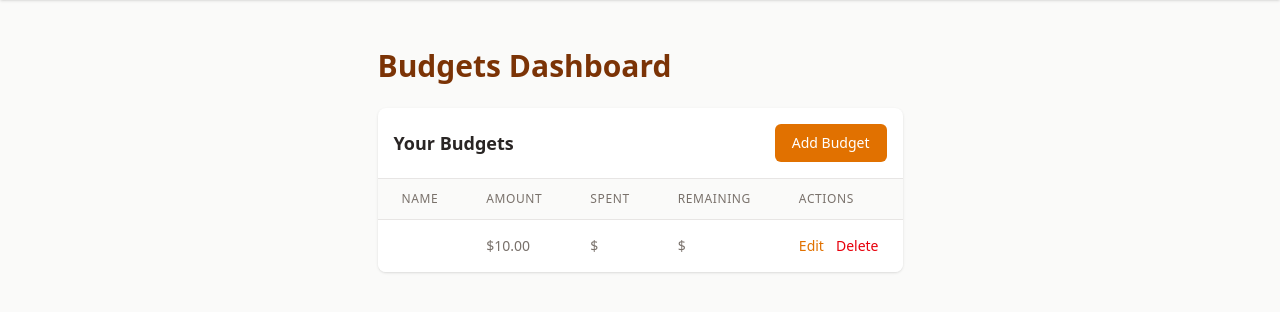
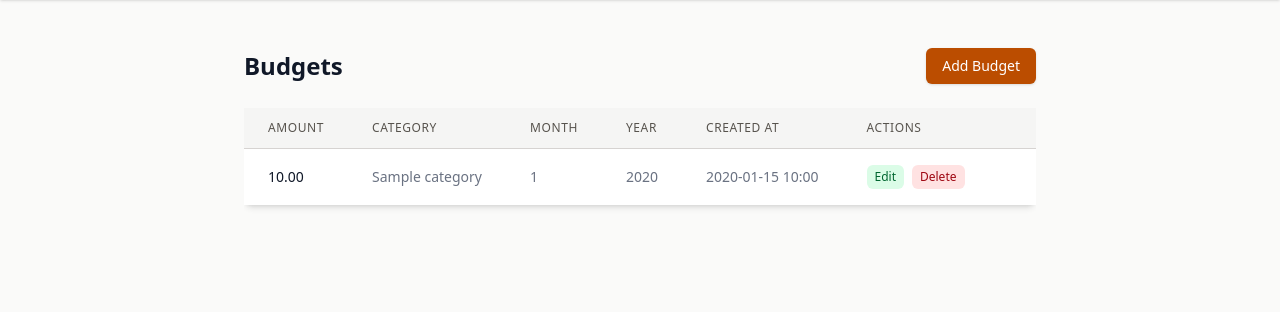
Before and after one commit to Burmese-AI/Financial-Transaction-Tracker, a Django app: page /budgets/ in a window 1280 px wide. Shown: the part 64-376 px from the top of the page. Run offline with Django 5.2, Linux system fonts and the light colour scheme; a user stored in the database is signed in; tables that the repository leaves empty hold one stand-in row (values such as "Sample post"); style sheets or scripts are compiled from the project's sources.

Commit message:
Revamp Budgets Dashboard Layout and Improve Table Structure
Redesigned the Budgets Dashboard with a new layout, enhancing the UI for better usability. Updated the budget table to include additional columns for category, month, year, and created date, while improving the styling and responsiveness. Added pagination support for better navigation through budget entries.

```diff
--- a/budgets/templates/budgets/budgets.html
+++ b/budgets/templates/budgets/budgets.html
@@ -2,67 +2,80 @@
 
 {% block content %}
 <div class="mx-auto max-w-7xl px-4 sm:px-6 lg:px-8 py-6">
-  <h1 class="text-3xl font-bold text-amber-900 mb-6">Budgets Dashboard</h1>
-  <div class="bg-white rounded-lg shadow overflow-hidden">
-    <div class="p-4 border-b border-stone-200 flex justify-between items-center">
-      <h2 class="text-lg font-semibold text-stone-800">Your Budgets</h2>
+  <!-- Title and Add Button -->
+  <div class="flex justify-between items-center mb-6">
+    <h1 class="text-2xl font-semibold text-gray-900">Budgets</h1>
     <button
       hx-get="#"
-        hx-target="#modal"
-        class="inline-flex items-center px-4 py-2 border border-transparent text-sm font-medium rounded-md text-white bg-amber-600 hover:bg-amber-700 focus:outline-none focus:ring-2 focus:ring-offset-2 focus:ring-amber-500"
+      hx-target="#modal-placeholder"
+      hx-swap="outerHTML"
+      class="bg-amber-700 text-white px-4 py-2 rounded-md shadow-sm text-sm font-medium transition-colors duration-200 transform hover:scale-105 hover:bg-amber-900 focus:outline-none focus:ring-2 focus:ring-amber-900 focus:ring-offset-2"
     >
       Add Budget
     </button>
   </div>
 
-    <div class="overflow-x-auto">
-      <table class="min-w-full divide-y divide-stone-200">
-        <thead class="bg-stone-50">
+  <!-- Budget Table and Pagination -->
+  <div id="budget-table-container" class="overflow-x-auto">
+  <table
+    {% if is_oob %}hx-swap-oob="true"{% endif %}
+    class="min-w-full divide-y divide-stone-300 rounded-lg shadow-md"
+    id="budget-table"
+  >
+    <thead class="bg-stone-100">
       <tr>
-            <th scope="col" class="px-6 py-3 text-left text-xs font-medium text-stone-500 uppercase tracking-wider">Name</th>
-            <th scope="col" class="px-6 py-3 text-left text-xs font-medium text-stone-500 uppercase tracking-wider">Amount</th>
-            <th scope="col" class="px-6 py-3 text-left text-xs font-medium text-stone-500 uppercase tracking-wider">Spent</th>
-            <th scope="col" class="px-6 py-3 text-left text-xs font-medium text-stone-500 uppercase tracking-wider">Remaining</th>
-            <th scope="col" class="px-6 py-3 text-left text-xs font-medium text-stone-500 uppercase tracking-wider">Actions</th>
+        <th scope="col" class="px-6 py-3 text-left text-xs font-medium text-stone-600 uppercase tracking-wider">Amount</th>
+        <th scope="col" class="px-6 py-3 text-left text-xs font-medium text-stone-600 uppercase tracking-wider">Category</th>
+        <th scope="col" class="px-6 py-3 text-left text-xs font-medium text-stone-600 uppercase tracking-wider">Month</th>
+        <th scope="col" class="px-6 py-3 text-left text-xs font-medium text-stone-600 uppercase tracking-wider">Year</th>
+        <th scope="col" class="px-6 py-3 text-left text-xs font-medium text-stone-600 uppercase tracking-wider">Created At</th>
+        <th scope="col" class="px-6 py-3 text-left text-xs font-medium text-stone-600 uppercase tracking-wider">Actions</th>
       </tr>
     </thead>
-        <tbody class="bg-white divide-y divide-stone-200">
+    <tbody class="bg-white divide-y divide-stone-300">
       {% for budget in budgets %}
-          <tr>
-            <td class="px-6 py-4 whitespace-nowrap text-sm font-medium text-stone-900">{{ budget.name }}</td>
-            <td class="px-6 py-4 whitespace-nowrap text-sm text-stone-500">${{ budget.amount }}</td>
-            <td class="px-6 py-4 whitespace-nowrap text-sm text-stone-500">${{ budget.spent }}</td>
-            <td class="px-6 py-4 whitespace-nowrap text-sm text-stone-500">${{ budget.remaining }}</td>
-            <td class="px-6 py-4 whitespace-nowrap text-sm text-stone-500">
-              <div class="flex space-x-3">
+        <tr class="{% cycle 'bg-white' 'bg-stone-50' %}">
+          <td class="px-6 py-4 whitespace-nowrap text-sm text-gray-900">{{ budget.amount }}</td>
+          <td class="px-6 py-4 whitespace-nowrap text-sm text-gray-500">{{ budget.category.name }}</td>
+          <td class="px-6 py-4 whitespace-nowrap text-sm text-gray-500">{{ budget.month }}</td>
+          <td class="px-6 py-4 whitespace-nowrap text-sm text-gray-500">{{ budget.year }}</td>
+          <td class="px-6 py-4 whitespace-nowrap text-sm text-gray-500">{{ budget.created_at|date:"Y-m-d H:i" }}</td>
+          <td class="px-6 py-4 whitespace-nowrap text-sm">
+            <div class="flex space-x-2">
               <button
                 hx-get="#"
-                  hx-target="#modal"
-                  class="text-amber-600 hover:text-amber-900"
+                hx-target="#modal-placeholder"
+                hx-swap="outerHTML"
+                class="px-2 py-1 text-xs font-medium text-green-800 bg-green-100 rounded-md hover:bg-green-300 focus:outline-none focus:ring-2 focus:ring-green-400"
               >
                 Edit
               </button>
+              <form
+                hx-post="#"
+                hx-swap="none"
+                class="flex-1 min-w-[100px]"
+              >
+                {% csrf_token %}
                 <button
-                  hx-delete="#"
-                  hx-confirm="Are you sure you want to delete this budget?"
-                  class="text-red-600 hover:text-red-900"
+                  type="submit"
+                  class="px-2 py-1 text-xs font-medium text-red-800 bg-red-100 rounded-md hover:bg-red-300 focus:outline-none focus:ring-2 focus:ring-red-400"
                 >
                   Delete
                 </button>
+              </form>
             </div>
           </td>
         </tr>
       {% empty %}
         <tr>
-            <td colspan="5" class="px-6 py-4 text-center text-sm text-stone-500">
-              No budgets found. Create your first budget to get started!
-            </td>
+          <td colspan="6" class="px-6 py-4 text-center text-sm text-stone-500">No budgets found.</td>
         </tr>
       {% endfor %}
     </tbody>
   </table>
+  <div id="pagination" class="mt-4">
+    {% include "partials/pagination.html" %}
   </div>
   </div>
 </div>
-
 {% endblock content %}
```
Lines whose indentation alone changed are shown as unchanged.
